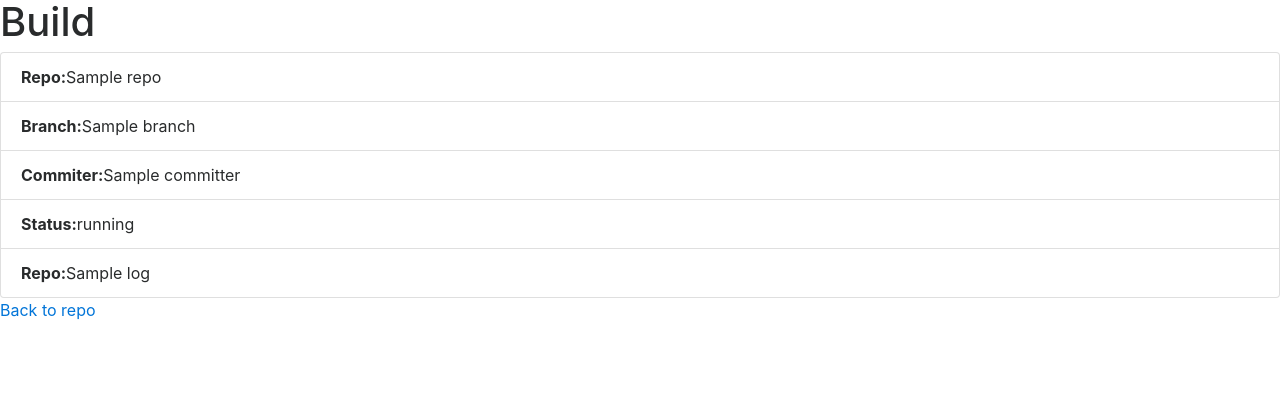
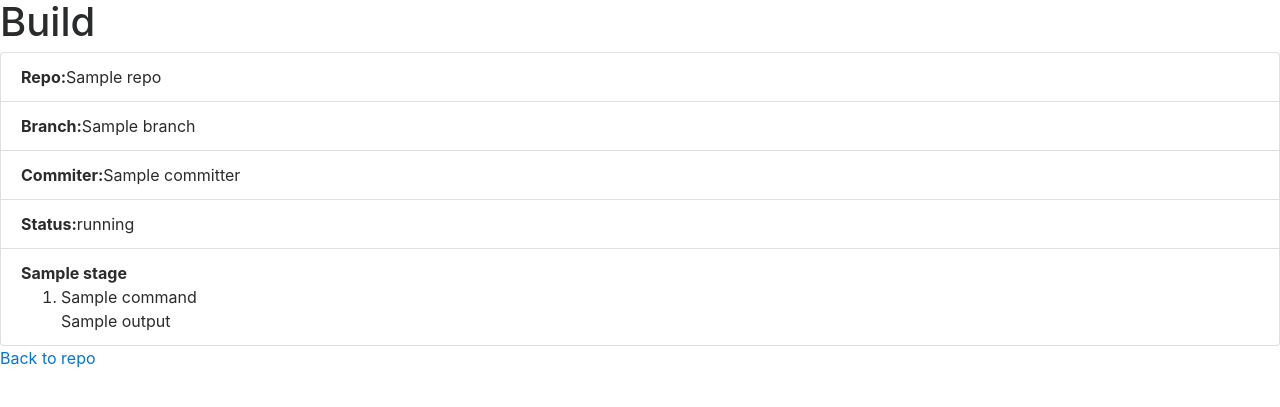
Before and after one commit to ecaresoft/sihaybuild, a Django app: template front/templates/front/build.html in a window 1280 px wide. Shown: the top 407 px of the page. Run offline with Django 3.2, Linux system fonts and the light colour scheme; the template is opened without the code that fills it: most values are stand-ins (such as "Sample title", 1, 10 or a date in 2020); some libraries are stand-ins or nearby versions.

Commit message:
Feature[facelift]: Format log on build

```diff
--- a/front/models.py
+++ b/front/models.py
@@ -2,6 +2,7 @@
 from __future__ import unicode_literals
 from django.db import models
 from django.utils.encoding import python_2_unicode_compatible
+from json import loads
 from .utils import yaml_load
 
 @python_2_unicode_compatible
@@ -44,6 +45,10 @@ class Build(models.Model):
     def __str__(self):
         return "[%s] %s/%s : %s" % (self.committer, self.repo.name, self.branch, self.status)
 
+    def get_log(self):
+        print(self.log)
+        return loads(self.log)
+
 @python_2_unicode_compatible
 class Pipeline(models.Model):
     repo = models.ForeignKey(Repo, on_delete=models.CASCADE)
--- a/front/templates/front/build.html
+++ b/front/templates/front/build.html
@@ -7,7 +7,23 @@
     <li class="list-group-item"><b>Branch: </b> {{ build.branch }}</li>
     <li class="list-group-item"><b>Commiter: </b> {{ build.committer }}</li>
     <li class="list-group-item"><b>Status: </b> {{ build.status }}</li>
-    <li class="list-group-item"><b>Repo: </b> {{ build.log }}</li>
+    <li class="list-group-item">
+      {% for stage in build.get_log %}
+        <div>
+          <strong>{{stage.stage}}</strong>
+          <br />
+          <ol>
+            {% for cmd in stage.log %}
+              <li>
+                {{cmd.command}}
+                <br/ >
+                {{cmd.output}}
+              </li>
+            {% endfor %}
+          </ol>
+        </div>
+      {% endfor %}
+     </li>
   </ul>
 
   <p><a href="{% url 'front:repo_builds' build.repo.id %}">Back to repo</a></p>
```
